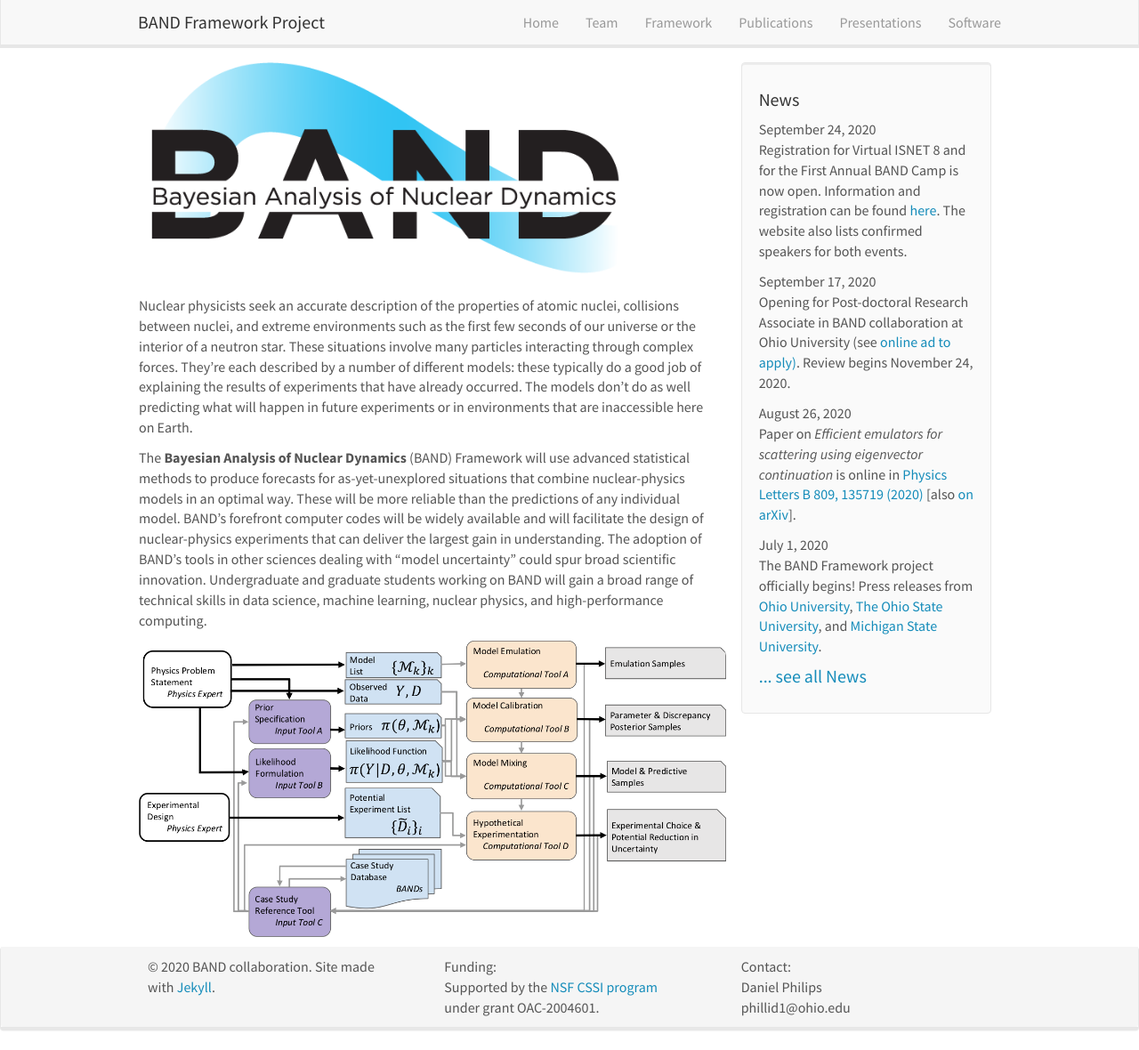
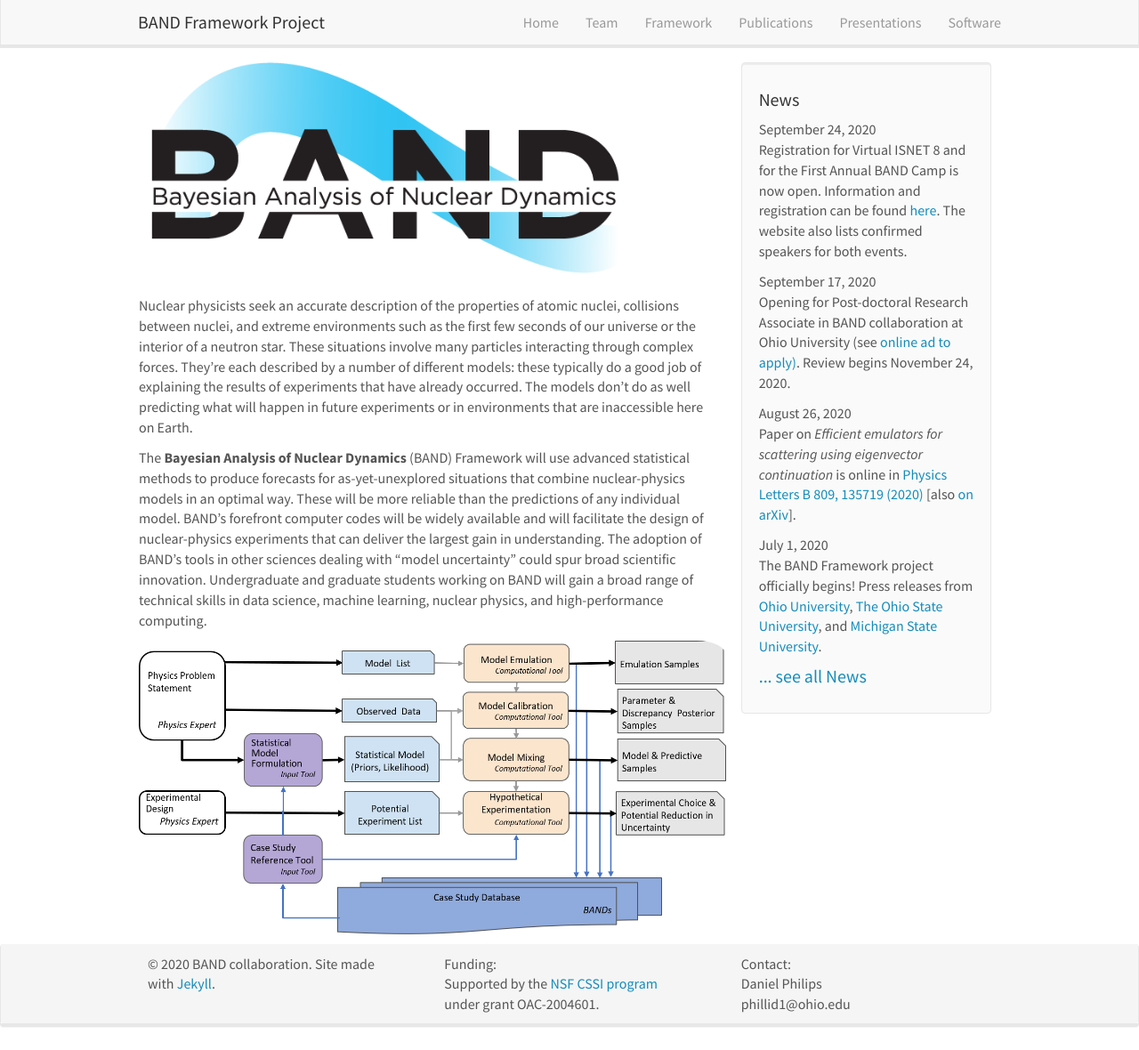
Before and after one commit to bandframework/bandframework.github.io, a Jekyll site: the page built from _pages/home.md, in a window 1280 px wide and 1180 px high. Shown: the whole window at 89% size. Built offline with Jekyll 4.4.1, drawn with Linux system fonts in a browser that asks for light colours; nearby versions of some CDN libraries.

Commit message:
Updating flowchart referencing

```diff
--- a/_pages/home.md
+++ b/_pages/home.md
@@ -31,7 +31,7 @@
 </p>
 
 <figure class="fourth">
-  <img src="{{ site.url }}{{ site.baseurl }}/images/frameworkpic/flowchart_website_v4.png" style="width: 660px">
+  <img src="{{ site.url }}{{ site.baseurl }}/images/frameworkpic/flowchart_website.png" style="width: 660px">
 </figure>
 
 
```
Also changed, not shown: _pages/framework.md (+1 -1 lines), images/frameworkpic/flowchart_website.png.
